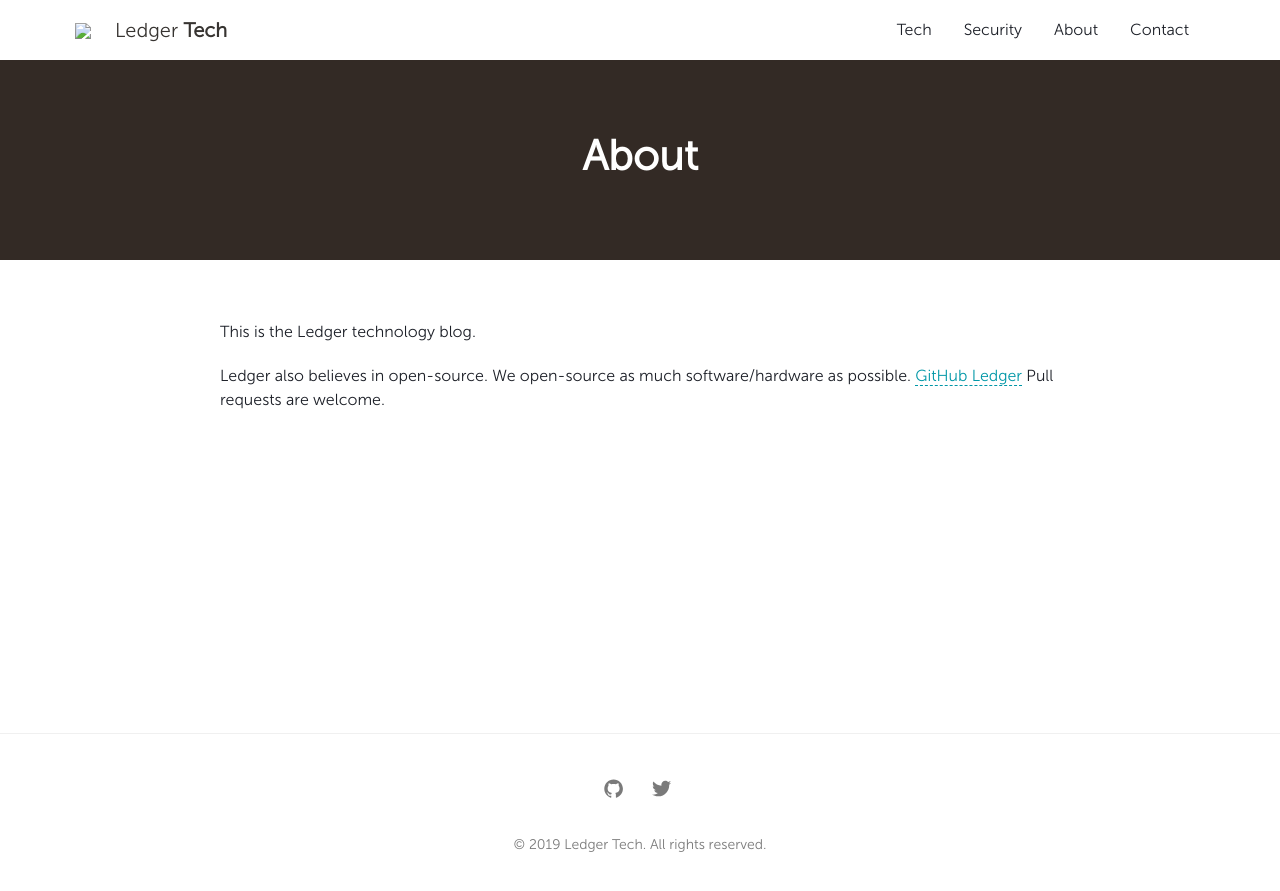
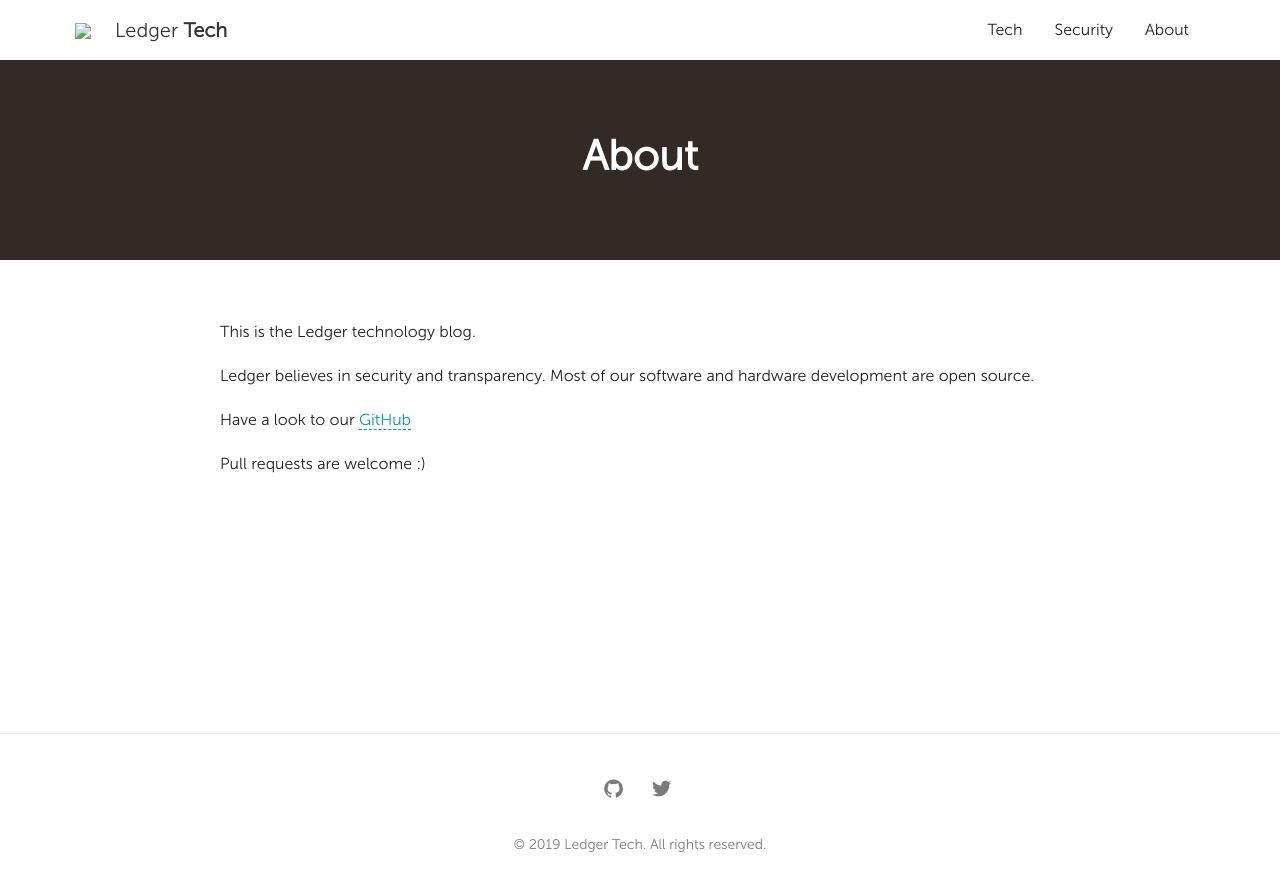
Before and after one commit to jean-laurent-g/LedgerHQ.github.io, a Jekyll site: the page built from about.md, in a window 1280 px wide. Shown: the top 891 px of the page. Built offline with Jekyll 4.4.1, drawn with Linux system fonts in a browser that asks for light colours.

Commit message:
About file

```diff
--- a/_config.yml
+++ b/_config.yml
@@ -18,7 +18,6 @@ navigation: # Navigation links
   - {name: 'Tech', link: '/'}
   - {name: 'Security', link: 'https://donjon.ledger.com/'}
   - {name: 'About', link: '/about'}
-  - {name: 'Contact', link: '/contact'}
 
 tagline: >
    Technology and Engineering at Ledger
--- a/about.md
+++ b/about.md
@@ -7,6 +7,9 @@ permalink: /about/
 This is the Ledger technology blog.
 
 
-Ledger also believes in open-source. We open-source as much software/hardware as possible.
-[GitHub Ledger](https://github.com/ledgerhq)
-Pull requests are welcome.
+Ledger believes in security and transparency.
+Most of our software and hardware development are open source.
+
+Have a look to our [GitHub](https://github.com/ledgerhq)
+
+Pull requests are welcome :)
```
